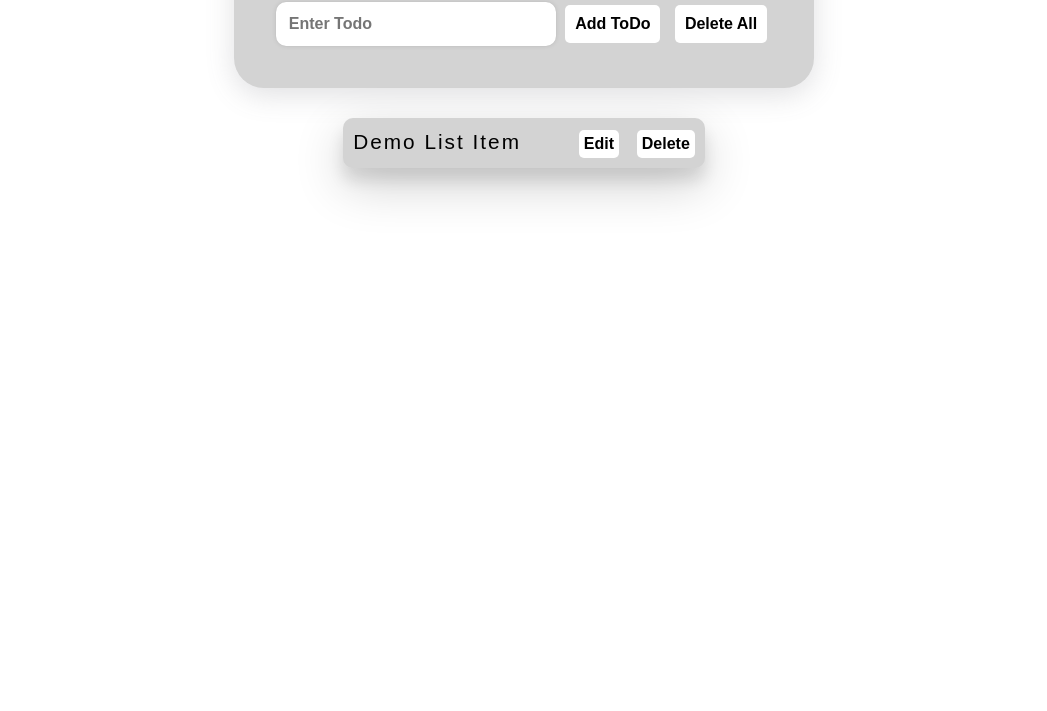
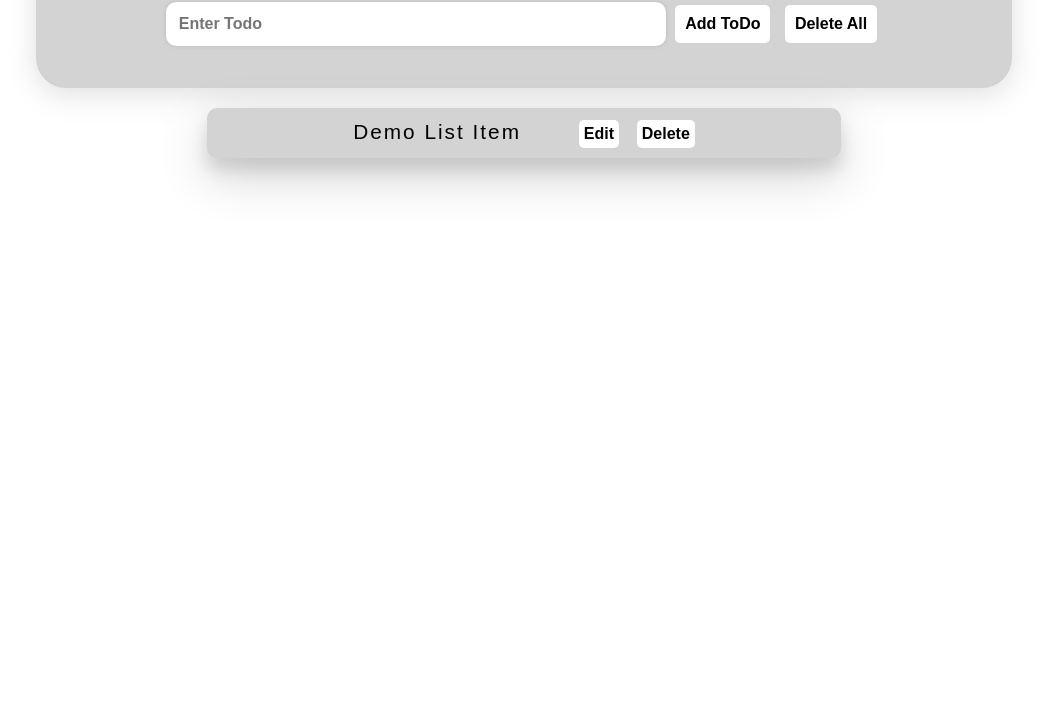
Before and after one commit to Waleed1123/CRUD-ToDo, a plain HTML site: page index.html in a window 1280 px wide. Shown: the part 89-800 px from the top of the page, without its empty margins (116-1163 px from the left). Drawn offline with Linux system fonts and the light colour scheme.

Commit message:
Worked on todo items

```diff
--- a/styles.css
+++ b/styles.css
@@ -5,8 +5,8 @@
 }
     .container{
         text-align: center;
-    max-width: 31.25rem;
-    min-width: 18.75rem;
+       min-width: 60%;
+       max-width: 70%;
         border-radius: 30px;
         background-color: #D3D3D3;
         margin: 10px auto;
@@ -24,8 +24,8 @@
     font-size: 1rem;
     transition-duration:0.5s;
     font-weight: bold;
-    max-width: 400px;
-    min-width: 280px;
+    max-width: 600px;
+    min-width: 500px;
     box-shadow: rgba(0, 0, 0, 0.1) 0px 0px 5px 0px, rgba(0, 0, 0, 0.1) 0px 0px 1px 0px;
     border-radius: 10px;
     border: none;
@@ -59,12 +59,12 @@
 .list-item{
     background-color: #D3D3D3;
     margin: 20px auto;
-    /* text-align: center; */
     padding: 10px;
     letter-spacing: 2px;
     line-height: 1.7rem;
-    min-width: 200px;
-    max-width: 450px;
+    /* min-width: 400px;
+    max-width: 450px; */
+    width: 80%;
     list-style: none;
     font-size: 1.3rem;
     border-radius: 10px;
@@ -93,7 +93,7 @@
     background-color: rgb(255, 255, 255);
 }
 .edit-btn:hover{
-    background-color: royalblue;
+    background-color: rgb(48, 95, 233);
     cursor: pointer;
     box-shadow: 0 12px 16px 0 rgba(0,0,0,0.24), 0 17px 50px 0 rgba(0,0,0,0.19);
 
@@ -104,9 +104,11 @@
     box-shadow: 0 12px 16px 0 rgba(0,0,0,0.24), 0 17px 50px 0 rgba(0,0,0,0.19);
 }
 .li-items{
-    display: flex;
-    justify-content: center;
-    align-items:flex-end;
+    text-align:center;
+    margin: 10px auto;
+    justify-content: space-between;
+    width: 60%;
+
 
 }
 .delete-all{
@@ -127,3 +129,7 @@
     cursor: pointer;
     box-shadow: 0 12px 16px 0 rgba(0,0,0,0.24), 0 17px 50px 0 rgba(0,0,0,0.19);
 }
+.list{
+    width: 40%;
+
+}
```
Also changed, not shown: index.html (+1 -0 lines). Lines whose indentation alone changed are shown as unchanged.
